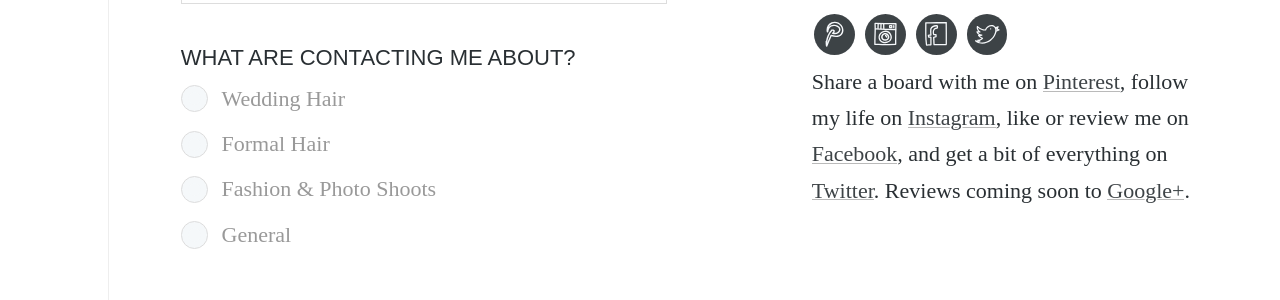
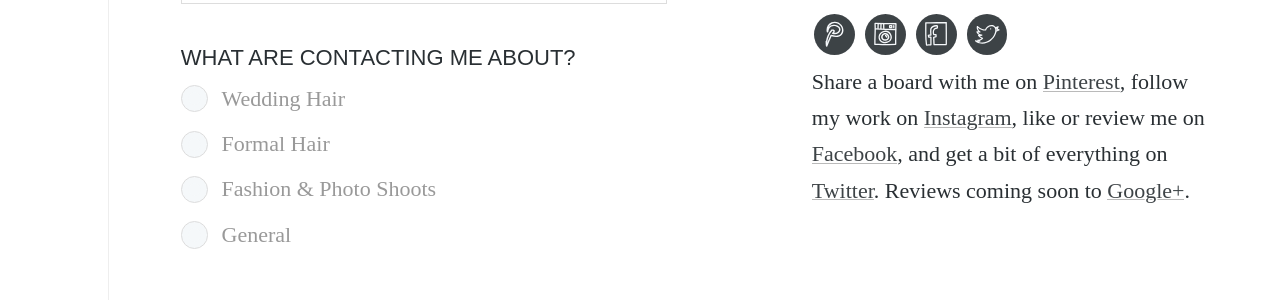
Before and after one commit to lukebrooker/bekkibrooker, a Jekyll site: the page built from contact.html, in a window 1280 px wide. Shown: the part 546-846 px from the top of the page. Built offline with Jekyll 4.4.1, drawn with Linux system fonts in a browser that asks for light colours.

Commit message:
Updated contact.html

```diff
--- a/contact.html
+++ b/contact.html
@@ -99,7 +100,7 @@
             </a>
           </li>
           <li>
-            <a class="Social-link Social-link--instagram" title="Instagram" href="http://instagram.com/bekkibrooker">
+            <a class="Social-link Social-link--instagram" title="Instagram" href="http://instagram.com/bekkibrookerhair">
               <svg class="Icon Social-icon">
                 <title>Instagram</title>
                 <use xlink:href="#Icon-instagram"></use>
@@ -123,7 +124,7 @@
             </a>
           </li>
         </ul>
-        <p>Share a board with me on <a href="http://pinterest.com/bekkibrooker">Pinterest</a>, follow my life on <a href="http://instagram.com/bekkibrooker">Instagram</a>, like or review me on <a href="http://facebook.com/bekkibrookerhair">Facebook</a>, and get a bit of everything on <a href="http://twitter.com/bekkibrooker">Twitter</a>. Reviews coming soon to <a href="https://plus.google.com/u/3/b/106849842876064455946/106849842876064455946/about">Google+</a>.</p>
+        <p>Share a board with me on <a href="http://pinterest.com/bekkibrooker">Pinterest</a>, follow my work on <a href="http://instagram.com/bekkibrookerhair">Instagram</a>, like or review me on <a href="http://facebook.com/bekkibrookerhair">Facebook</a>, and get a bit of everything on <a href="http://twitter.com/bekkibrooker">Twitter</a>. Reviews coming soon to <a href="https://plus.google.com/u/3/b/106849842876064455946/106849842876064455946/about">Google+</a>.</p>
       </div>
     </div>
   </div>
```
Also changed, not shown: other parts of contact.html (+1 -0 lines).
